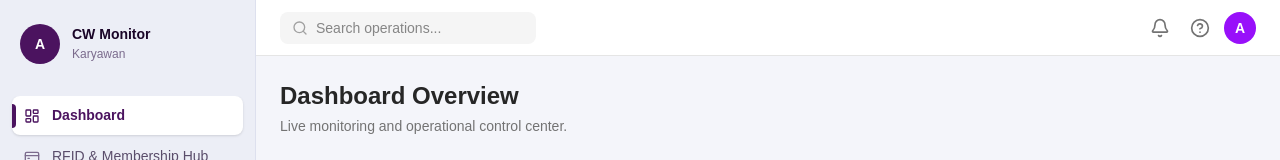
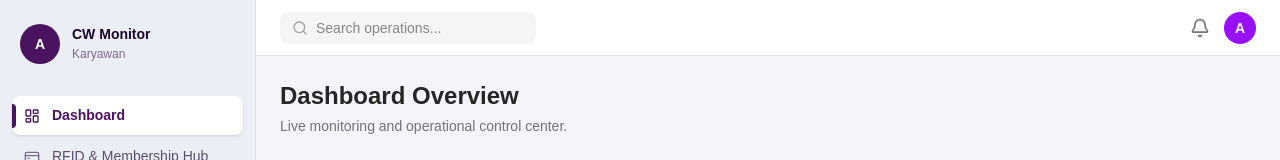
Before and after one commit to CW-Coffee-Smart-Monitor/CW-Monitoring, a Next.js app: page /admin/dashboard in a window 1280 px wide. Shown: the top 160 px of the page. Built offline with nearby package versions, Linux system fonts and the light colour scheme; no server answers.

Commit message:
feat : remove help karyawan

```diff
--- a/src/components/admin/AdminTopBar.tsx
+++ b/src/components/admin/AdminTopBar.tsx
@@ -1,6 +1,6 @@
 'use client';
 
-import { Bell, HelpCircle, Search } from 'lucide-react';
+import { Bell,Search } from 'lucide-react';
 
 export default function AdminTopBar() {
   return (
@@ -17,9 +17,6 @@ export default function AdminTopBar() {
         <button className="p-1.5 rounded-lg hover:bg-neutral-100 transition-colors">
           <Bell className="w-5 h-5" />
         </button>
-        <button className="p-1.5 rounded-lg hover:bg-neutral-100 transition-colors">
-          <HelpCircle className="w-5 h-5" />
-        </button>
         <div className="w-8 h-8 rounded-full bg-purple-600 flex items-center justify-center text-white text-sm font-semibold">
           A
         </div>
```
